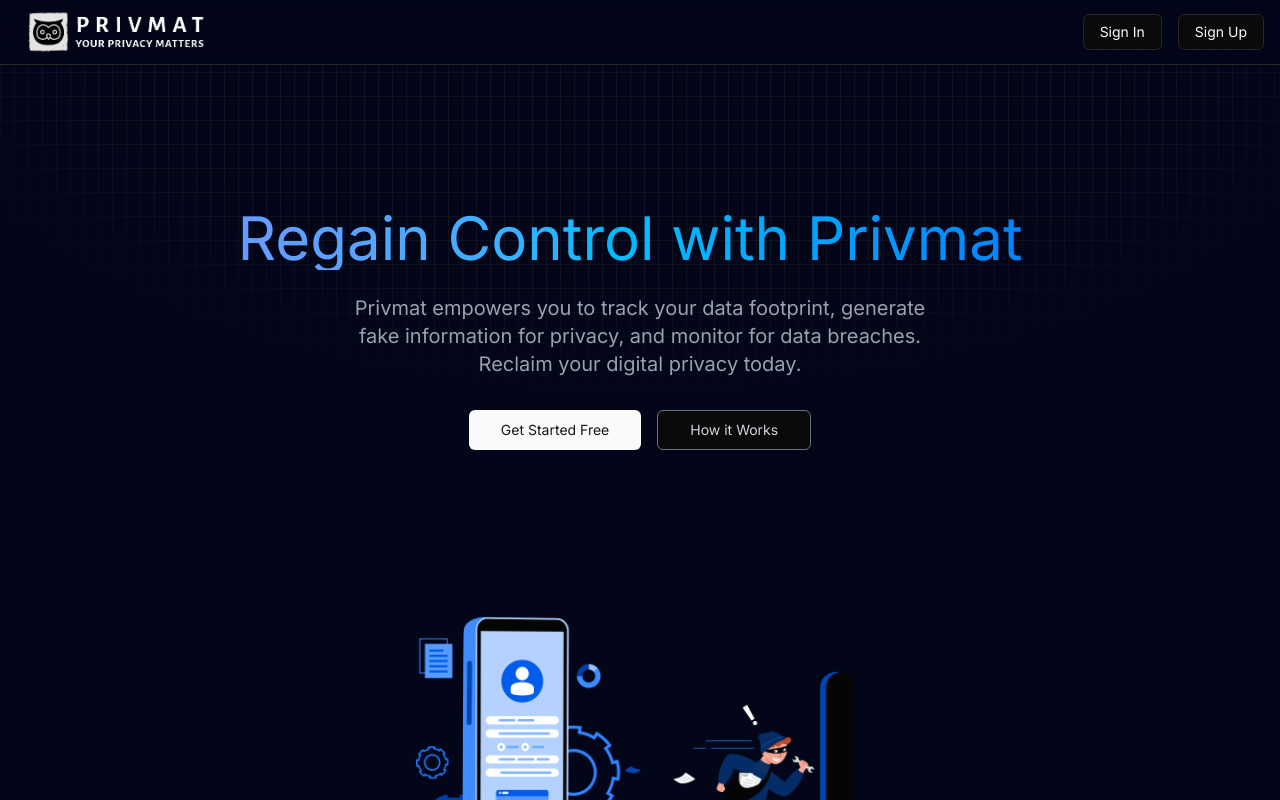
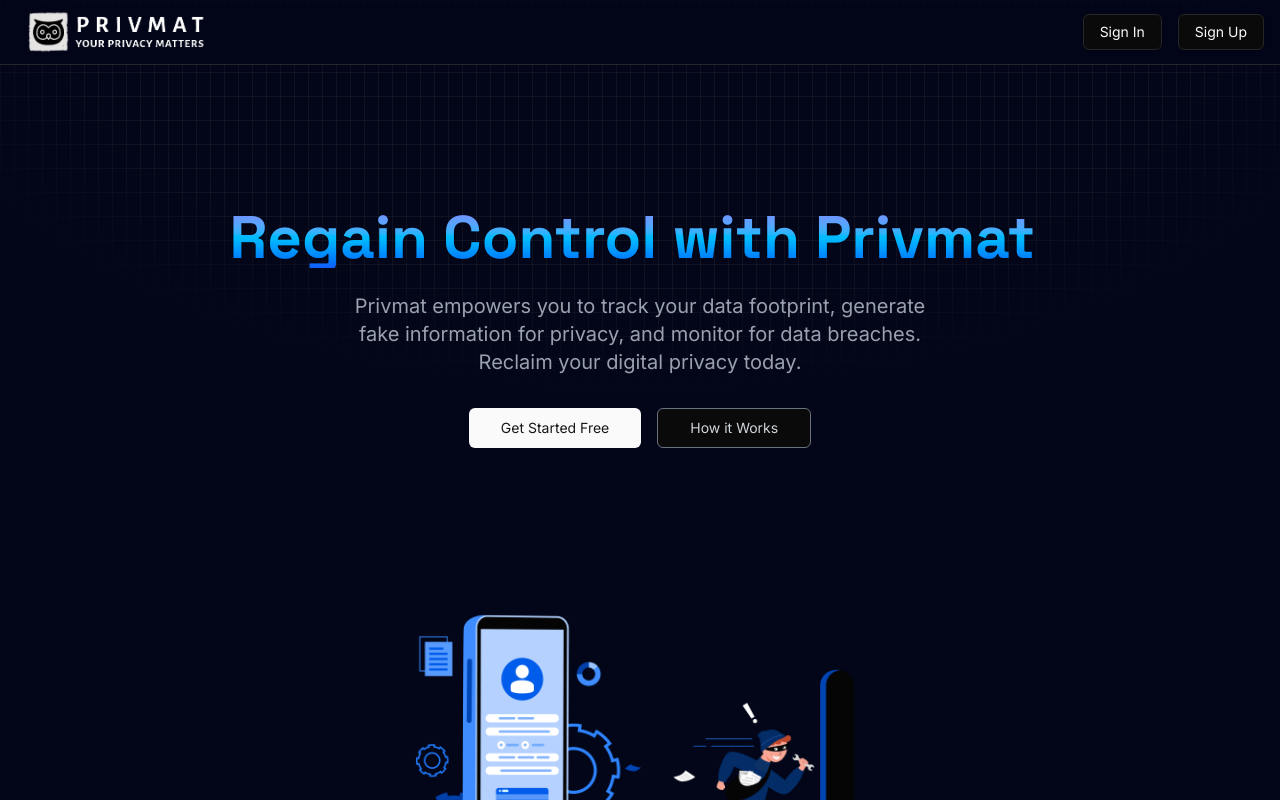
Before and after one commit to Yashraj8959/privmat, a Next.js app: page / in a window 1280 px wide. Shown: the top 800 px of the page. Built offline with nearby package versions, Linux system fonts and the light colour scheme; no server answers.

Commit message:
update heading font

```diff
--- a/app/globals.css
+++ b/app/globals.css
@@ -9,7 +9,10 @@
   font-family: var(--font-space-grotesk), sans-serif;
   font-weight: 700; /* Adjust based on your needs */
 }
-
+.headfont span {
+  font-family: var(--font-space-grotesk), sans-serif;
+  font-weight: 900; /* Adjust based on your needs */
+}
 /* Apply Inter to all body text (p, span, etc.) */
 p, span, div, a, li {
   font-family: var(--font-inter), sans-serif;
--- a/app/layout.js
+++ b/app/layout.js
@@ -17,7 +17,7 @@
 const spaceGrotesk = Space_Grotesk({
   variable: "--font-space-grotesk",
   subsets: ["latin"],
-  weight: ["400", "500", "600"], // You can customize
+  weight: ["400", "500", "600","700",], // You can customize
 });
 const orbitron = Orbitron({
   variable: "--font-orbitron",
--- a/components/Hero.jsx
+++ b/components/Hero.jsx
@@ -17,7 +17,7 @@
             initial={{ opacity: 0, y: 30 }}
             animate={{ opacity: 1, y: 0 }}
             transition={{ duration: 1 }}
-            className="text-4xl font-extrabold md:text-5xl lg:text-6xl text-transparent bg-clip-text bg-gradient-to-r from-indigo-400 via-sky-400 to-blue-600 "
+            className="text-4xl font-space-grotesk font-extrabold headfont md:text-5xl lg:text-6xl text-transparent bg-clip-text bg-gradient-to-b from-indigo-400 via-sky-400 to-blue-600 "
           >
             <TypeAnimation
               sequence={[
```
